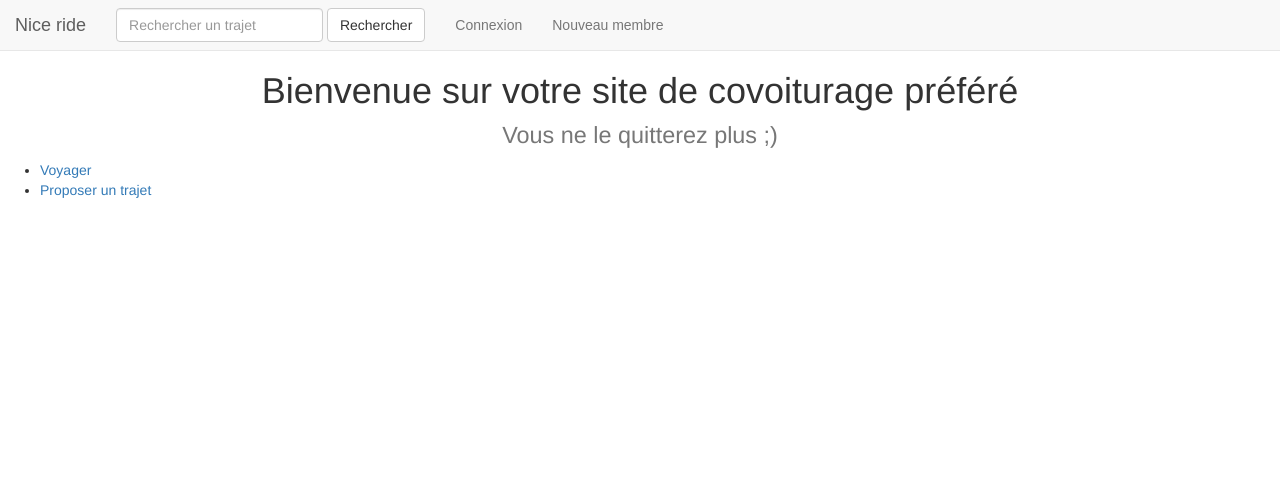
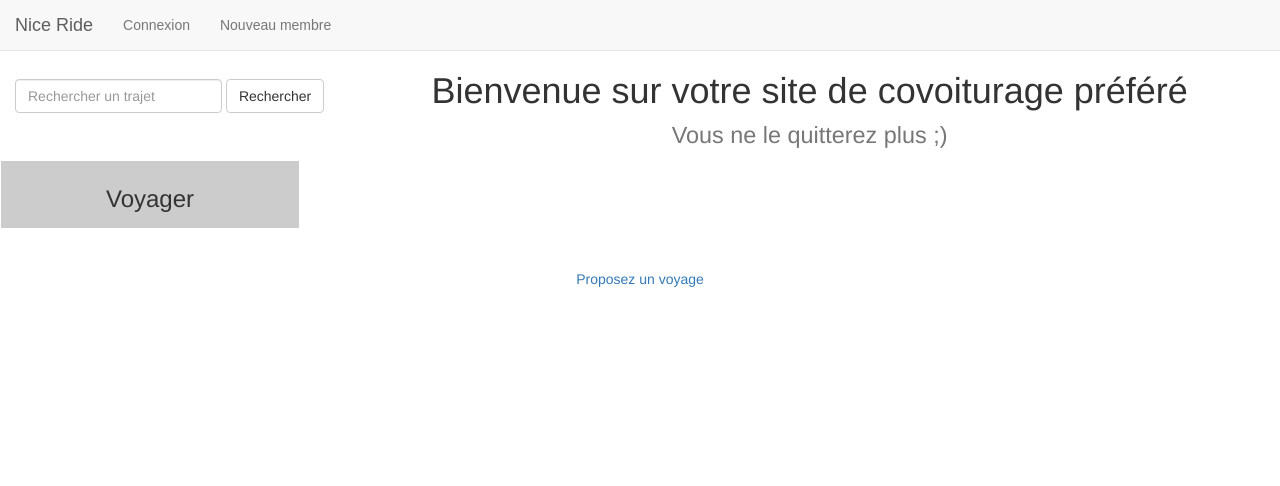
Before and after one commit to cmamon/nice-ride, a PHP site: page / in a window 1280 px wide. Shown: the top 486 px of the page. Run offline with PHP 8.4, Linux system fonts and the light colour scheme; some libraries are stand-ins or nearby versions.

Commit message:
Continue site 510-511

```diff
--- /dev/null
+++ b/Carpool/JS/mapSetting.js
@@ -0,0 +1,6 @@
+var latlng = new google.maps.LatLng(43.6111, 3.87667);
+var options = { zoom: 15,
+                center: latlng,
+                mapTypeId: google.maps.MapTypeId.ROADMAP
+};
+var map = new google.maps.Map(document.getElementById('map_canvas'), options);
--- a/Carpool/index.php
+++ b/Carpool/index.php
@@ -1,4 +1,3 @@
-<?php session_start(); ?>
 <!DOCTYPE html>
 <html lang="fr">
   <head>
@@ -14,7 +13,7 @@
     <link href="bootstrap-3.3.7-dist/css/bootstrap.min.css" rel="stylesheet">
 
     <!-- CSS -->
-    <link rel="stylesheet" href="index.css"/>
+    <link rel="stylesheet" href="style.css"/>
 
     <!-- HTML5 shim and Respond.js for IE8 support of HTML5 elements and media queries -->
     <!-- WARNING: Respond.js doesn't work if you view the page via file:// -->
@@ -28,19 +27,8 @@
               <nav class="navbar navbar-default navbar-static-top">
                   <div class="container-fluid">
                       <div class="navbar-header">
-                      <a class="navbar-brand" href="index.php">Nice ride</a>
+                          <a class="navbar-brand" href="index.php">Nice Ride</a>
                       </div>
-                  <form action="<?php echo $_SERVER['PHP_SELF']; ?>" method="post" class="navbar-form navbar-left"  >
-                      <div class="form-group">
-                          <input type="text" name="searchText" class="form-control" placeholder="Rechercher un trajet">
-                      </div>
-                      <button type="submit" name="searchButton" class="btn btn-default">Rechercher</button>
-                  </form>
-                  <?php
-                  if (isset($_POST['searchText'])) {
-                      # rechercher dans le moteur de recherche de la base
-                  }
-                   ?>
                       <div class="container">
                           <ul class="nav navbar-nav">
                               <li> <a href="login.php">Connexion</a> </li>
@@ -50,15 +38,36 @@
                       </div>
                   </div><!-- /.container-fluid -->
               </nav>
+              <form action="<?php echo $_SERVER['PHP_SELF']; ?>" method="post" class="navbar-form navbar-left"  >
+                  <div class="form-group">
+                      <input type="text" name="searchText" class="form-control" placeholder="Rechercher un trajet">
+                  </div>
+                  <button type="submit" name="searchButton" class="btn btn-default">Rechercher</button>
+              </form>
       </header>
 
+      <?php
+      if (isset($_POST['searchText'])) {
+          # rechercher dans le moteur de recherche de la base
+      }
+      ?>
       <h1>Bienvenue sur votre site de covoiturage préféré<br><small>Vous ne le quitterez plus ;)</small></h1>
 
-      <ul>
-          <li><a href="Something1">Voyager </a></li>
-          <li><a href="Something2">Proposer un trajet </a></li>
-      </ul>
+      <div class="travel">
+          <div class="voyager">
+              <div id="flip">
+                  <h3>Voyager</h3>
+              </div>
+              <div id="panel">
+                  <span class="glyphicon glyphicon-map-marker" aria-hidden="true" id=map-marker1></span>
+                  <input type="text" class="form-control" placeholder="Ville de départ" aria-describedby="map-marker1">
+              </div>
+          </div>
 
+          <br><br>
+
+              <p> <a href="propose.php">Proposez un voyage</a>
+      </div>
 
 <footer>
     <ul class="nav nav-pills">
@@ -73,5 +82,12 @@
     <!-- Include all compiled plugins (below), or include individual files as needed -->
     <script src="bootstrap-3.3.7-dist/js/bootstrap.min.js"></script>
 
-  </body>
+    <script>
+    $(document).ready(function(){
+        $("#flip").click(function(){
+            $("#panel").slideToggle("slow");
+        });
+    });
+    </script>
+
 </html>
--- a/Carpool/index.css
+++ b/Carpool/style.css
@@ -5,6 +5,10 @@ body {
 nav {
     background-color: #FFFACD;
     text-align: right;
+}
+
+p {
+    text-align: center;
 }
 
 nav a {
@@ -33,6 +37,33 @@ footer ul {
     /*display: inline-block;*/
 }
 
-p {
+.travel {
     text-align: center;
 }
+
+.voyager {
+    width: 300px;
+}
+
+#map_canvas {
+    background-color: blue;
+    width:100%;
+    height:100%;
+}
+
+/*
+.submitTrip {
+    width: auto;
+}*/
+
+#panel, #flip, #panel2 {
+    padding: 5px;
+    text-align: center;
+    background-color: #cccccc;
+    border: solid 1px #ffffff;
+}
+
+#panel, #panel2 {
+    padding: 50px;
+    display: none;
+}
--- /dev/null
+++ b/commandsApache.txt
@@ -0,0 +1,3 @@
+sudo /etc/init.d/apache2 stop
+sudo /etc/init.d/mysql stop
+sudo /opt/lampp/lampp restart
```
Also changed, not shown: Carpool/login.php (+7 -8 lines), Carpool/propose.php (added, +60 -0 lines), Carpool/signup.php (+34 -6 lines). Lines whose indentation alone changed are shown as unchanged.
